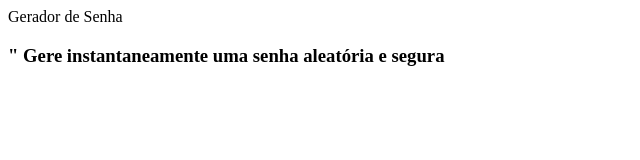
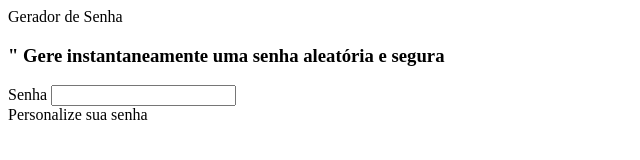
Before and after one commit to 1234567888899999999/js-gerador-senha, a plain HTML site: page index.html in a window 1280 px wide. Shown: the whole page, without its empty margins (0-640 px from the left). Drawn offline with Linux system fonts and the light colour scheme.

```diff
--- a/index.html
+++ b/index.html
@@ -10,5 +10,12 @@
     <h2."titulo-principal" > Gerador de Senha</h2.></h2>
     <h3> "<titulo-secundario"> Gere instantaneamente uma senha aleatória e
         segura</titulo-secundario></h3>
+    </div>
+    <div class="conteudo-senha">
+      <label for="senha">Senha</label>
+      <input name="senha" type="text" id= campo-senha">
+      </div>
+      <div class="parametro-tutulo"> Personalize sua senha</h3>
+
  </body>
  </html>
```
